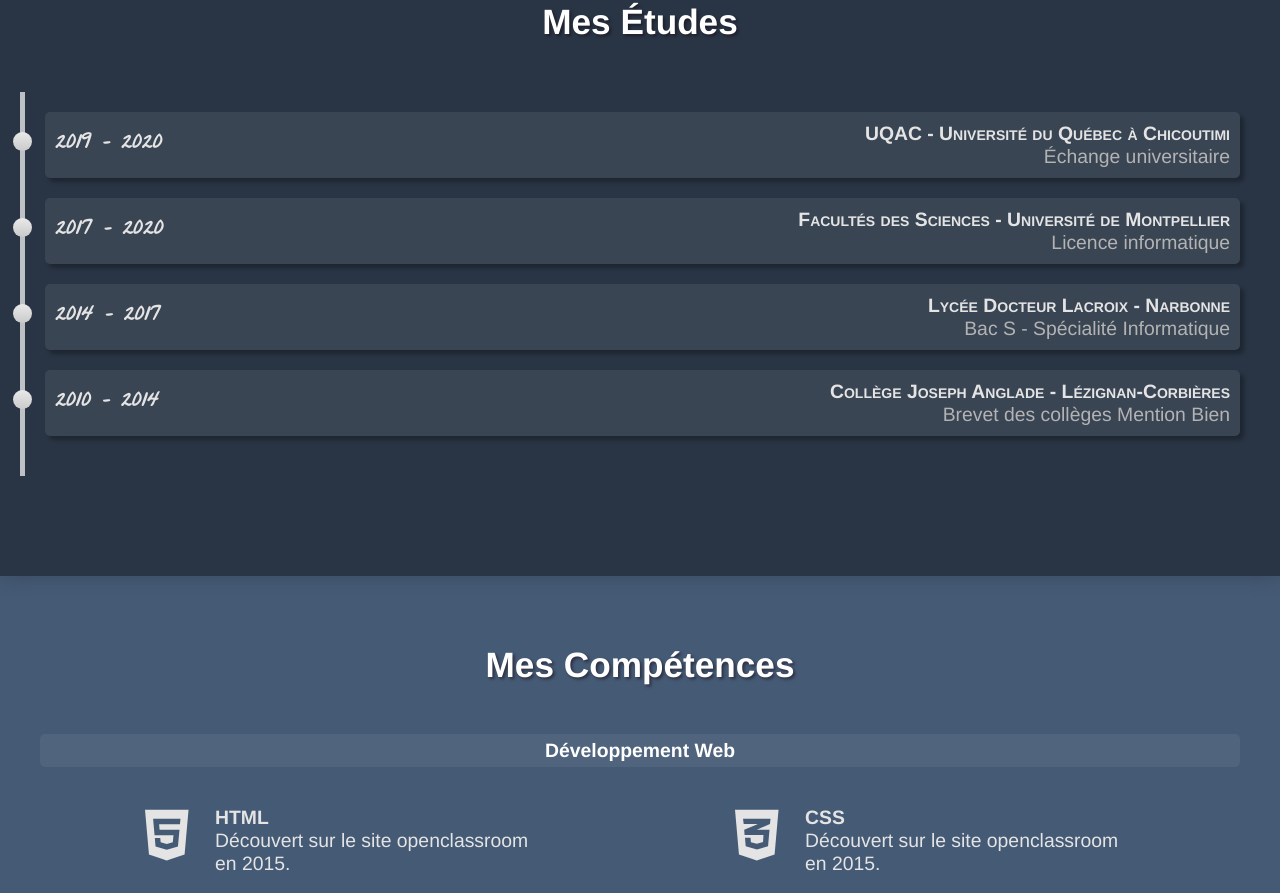
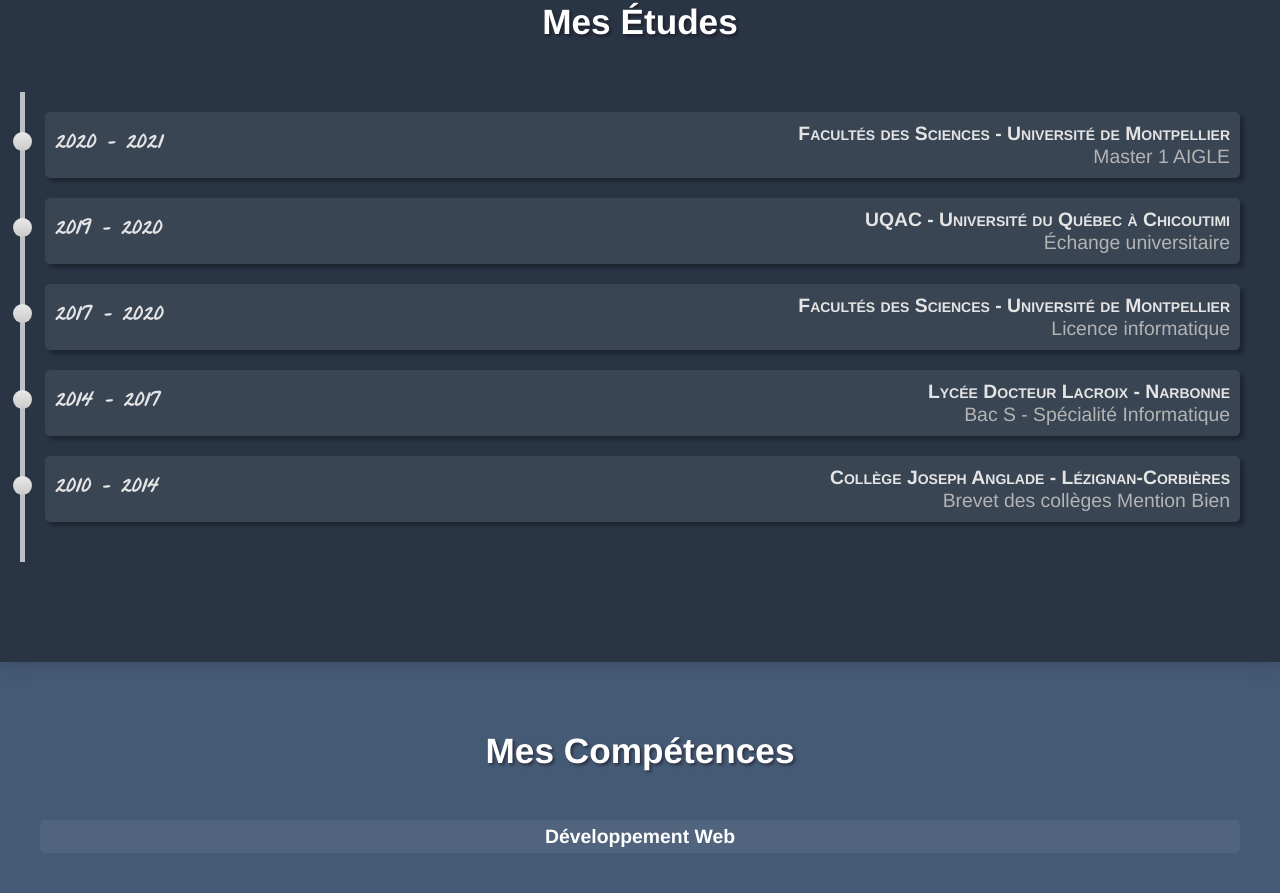
Before and after one commit to antoinebarbier022/antoinebarbier.fr, a Vue app: page / in a window 1280 px wide. Shown: the part 920-1813 px from the top of the page. Built offline with nearby package versions, Linux system fonts and the light colour scheme.

Commit message:
ajout timeline master

```diff
--- a/src/components/timeline/Timeline.vue
+++ b/src/components/timeline/Timeline.vue
@@ -22,6 +22,16 @@ import Content from './Content-timeline.vue'
                 return{
                     timeline:
                         [
+                            {
+                                title:"Facultés des Sciences - Université de Montpellier"
+                                ,subtitle:"Master 1 AIGLE"
+                                ,date:"2020 - 2021"
+                                ,text:`
+
+                                        <p>Parcours Master Architectures et Ingénieurie du Logiciel et du Web (AIGLE)</p>
+                                        <p><i>Année en cours ...</i></p><br>
+                                        `
+                            },
                             {
                                 title:"UQAC - Université du Québec à Chicoutimi"
                                 ,subtitle:"Échange universitaire"
--- a/vue.config.js
+++ b/vue.config.js
@@ -1,4 +1,8 @@
 // vue.config.js
 module.exports = {
-publicPath:''
+publicPath:'',
+devServer:{
+    assetsPublicPath:'/'
 }
+
+}
```
Also changed, not shown: 29 other files (tests, documents, lock files or other folders).
